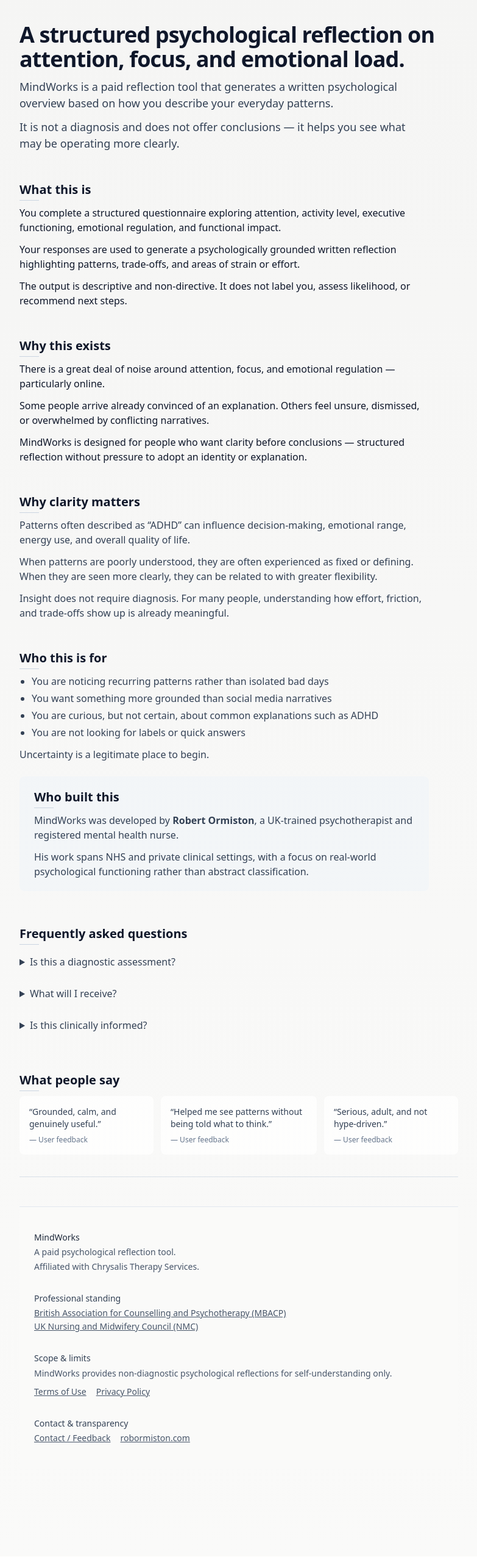
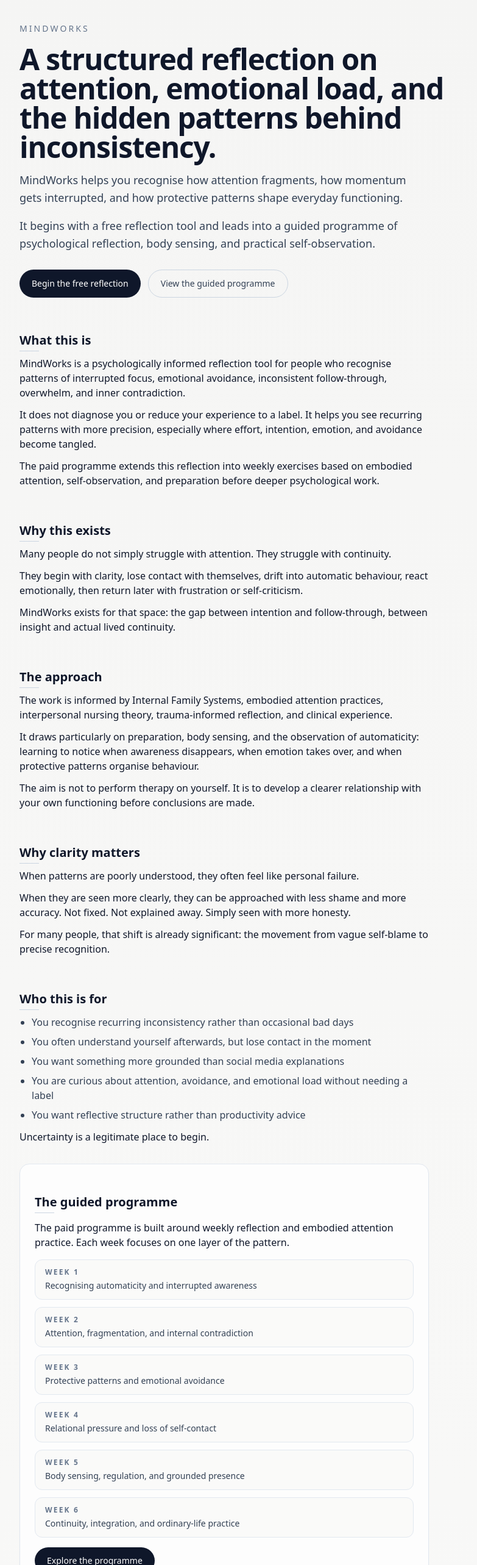
Before and after one commit to stopinder/therapy-orientation-quiz, a Vue app: page /about in a window 1280 px wide. Shown: the part 80-2646 px from the top of the page at 61% size, without its empty margins (248-1031 px from the left). Built offline with nearby package versions, Linux system fonts and the light colour scheme.

Commit message:
Revise MindWorks about page positioning

```diff
--- a/src/views/About.vue
+++ b/src/views/About.vue
@@ -1,211 +1,310 @@
 <template>
   <main class="min-h-screen bg-gradient-to-b from-stone-100 to-stone-50 px-6 pt-10 pb-16">
-    <div class="max-w-3xl mx-auto px-6 pt-6 pb-20 space-y-6">
+    <div class="max-w-3xl mx-auto px-6 pt-6 pb-20 space-y-8">
 
       <!-- HERO -->
-      <section class="space-y-3">
-        <h1 class="text-3xl md:text-4xl font-semibold tracking-tight">
-          A structured psychological reflection on attention, focus, and emotional load.
+      <section class="space-y-4">
+        <p class="text-sm uppercase tracking-[0.22em] text-slate-500">
+          MindWorks
+        </p>
+
+        <h1 class="text-3xl md:text-5xl font-semibold tracking-tight text-slate-900 leading-tight">
+          A structured reflection on attention, emotional load, and the hidden patterns behind inconsistency.
         </h1>
 
-        <p class="text-lg leading-normal text-slate-700 max-w-2xl">
-          MindWorks is a paid reflection tool that generates a written psychological overview
-          based on how you describe your everyday patterns.
+        <p class="text-lg leading-relaxed text-slate-700 max-w-2xl">
+          MindWorks helps you recognise how attention fragments, how momentum gets interrupted,
+          and how protective patterns shape everyday functioning.
         </p>
 
-        <p class="text-lg leading-normal text-slate-700 max-w-2xl">
-          It is not a diagnosis and does not offer conclusions —
-          it helps you see what may be operating more clearly.
+        <p class="text-lg leading-relaxed text-slate-700 max-w-2xl">
+          It begins with a free reflection tool and leads into a guided programme of psychological
+          reflection, body sensing, and practical self-observation.
         </p>
+
+        <div class="pt-3 flex flex-wrap gap-3">
+          <router-link
+              to="/adhd-quiz"
+              class="inline-flex items-center rounded-full bg-slate-900 px-5 py-3 text-sm font-medium text-white hover:bg-slate-700 transition"
+          >
+            Begin the free reflection
+          </router-link>
+
+          <router-link
+              to="/programme"
+              class="inline-flex items-center rounded-full border border-slate-300 px-5 py-3 text-sm font-medium text-slate-700 hover:border-slate-500 hover:text-slate-900 transition"
+          >
+            View the guided programme
+          </router-link>
+        </div>
       </section>
 
       <!-- WHAT THIS IS -->
       <section class="space-y-3 max-w-2xl">
-        <h2 class="text-xl font-semibold relative inline-block mt-6">
+        <h2 class="section-heading">
           What this is
-          <span class="absolute left-0 -bottom-1 h-px w-8 bg-slate-300"></span>
         </h2>
 
         <p>
-          You complete a structured questionnaire exploring attention, activity level,
-          executive functioning, emotional regulation, and functional impact.
+          MindWorks is a psychologically informed reflection tool for people who recognise patterns
+          of interrupted focus, emotional avoidance, inconsistent follow-through, overwhelm, and inner
+          contradiction.
         </p>
 
         <p>
-          Your responses are used to generate a psychologically grounded written reflection
-          highlighting patterns, trade-offs, and areas of strain or effort.
+          It does not diagnose you or reduce your experience to a label. It helps you see recurring
+          patterns with more precision, especially where effort, intention, emotion, and avoidance
+          become tangled.
         </p>
 
         <p>
-          The output is descriptive and non-directive. It does not label you,
-          assess likelihood, or recommend next steps.
+          The paid programme extends this reflection into weekly exercises based on embodied attention,
+          self-observation, and preparation before deeper psychological work.
         </p>
       </section>
 
       <!-- WHY THIS EXISTS -->
       <section class="space-y-3 max-w-2xl">
-        <h2 class="text-xl font-semibold relative inline-block mt-6">
+        <h2 class="section-heading">
           Why this exists
-          <span class="absolute left-0 -bottom-1 h-px w-8 bg-slate-300"></span>
         </h2>
 
         <p>
-          There is a great deal of noise around attention, focus, and emotional regulation —
-          particularly online.
+          Many people do not simply struggle with attention. They struggle with continuity.
         </p>
 
         <p>
-          Some people arrive already convinced of an explanation.
-          Others feel unsure, dismissed, or overwhelmed by conflicting narratives.
+          They begin with clarity, lose contact with themselves, drift into automatic behaviour,
+          react emotionally, then return later with frustration or self-criticism.
         </p>
 
         <p>
-          MindWorks is designed for people who want clarity before conclusions —
-          structured reflection without pressure to adopt an identity or explanation.
+          MindWorks exists for that space: the gap between intention and follow-through,
+          between insight and actual lived continuity.
+        </p>
+      </section>
+
+      <!-- APPROACH -->
+      <section class="space-y-3 max-w-2xl">
+        <h2 class="section-heading">
+          The approach
+        </h2>
+
+        <p>
+          The work is informed by Internal Family Systems, embodied attention practices,
+          interpersonal nursing theory, trauma-informed reflection, and clinical experience.
+        </p>
+
+        <p>
+          It draws particularly on preparation, body sensing, and the observation of automaticity:
+          learning to notice when awareness disappears, when emotion takes over, and when protective
+          patterns organise behaviour.
+        </p>
+
+        <p>
+          The aim is not to perform therapy on yourself. It is to develop a clearer relationship
+          with your own functioning before conclusions are made.
         </p>
       </section>
 
       <!-- WHY CLARITY MATTERS -->
       <section class="space-y-3 max-w-2xl">
-        <h2 class="text-xl font-semibold relative inline-block mt-6">
+        <h2 class="section-heading">
           Why clarity matters
-          <span class="absolute left-0 -bottom-1 h-px w-8 bg-slate-300"></span>
         </h2>
 
-        <p class="text-slate-700">
-          Patterns often described as “ADHD” can influence decision-making,
-          emotional range, energy use, and overall quality of life.
+        <p>
+          When patterns are poorly understood, they often feel like personal failure.
         </p>
 
-        <p class="text-slate-700">
-          When patterns are poorly understood, they are often experienced as fixed or defining.
-          When they are seen more clearly, they can be related to with greater flexibility.
+        <p>
+          When they are seen more clearly, they can be approached with less shame and more accuracy.
+          Not fixed. Not explained away. Simply seen with more honesty.
         </p>
 
-        <p class="text-slate-700">
-          Insight does not require diagnosis.
-          For many people, understanding how effort, friction, and trade-offs show up
-          is already meaningful.
+        <p>
+          For many people, that shift is already significant: the movement from vague self-blame
+          to precise recognition.
         </p>
       </section>
 
       <!-- WHO THIS IS FOR -->
       <section class="space-y-3 max-w-2xl">
-        <h2 class="text-xl font-semibold relative inline-block mt-6">
+        <h2 class="section-heading">
           Who this is for
-          <span class="absolute left-0 -bottom-1 h-px w-8 bg-slate-300"></span>
         </h2>
 
-        <ul class="space-y-1 list-disc pl-5 text-slate-700">
-          <li>You are noticing recurring patterns rather than isolated bad days</li>
-          <li>You want something more grounded than social media narratives</li>
-          <li>You are curious, but not certain, about common explanations such as ADHD</li>
-          <li>You are not looking for labels or quick answers</li>
+        <ul class="space-y-2 list-disc pl-5 text-slate-700">
+          <li>You recognise recurring inconsistency rather than occasional bad days</li>
+          <li>You often understand yourself afterwards, but lose contact in the moment</li>
+          <li>You want something more grounded than social media explanations</li>
+          <li>You are curious about attention, avoidance, and emotional load without needing a label</li>
+          <li>You want reflective structure rather than productivity advice</li>
         </ul>
 
-        <p class="text-slate-700">
+        <p>
           Uncertainty is a legitimate place to begin.
         </p>
       </section>
 
-      <!-- WHO BUILT THIS -->
-      <section class="space-y-3 max-w-2xl bg-slate-100/70 rounded-lg px-6 py-5">
-        <h2 class="text-xl font-semibold relative inline-block">
-          Who built this
-          <span class="absolute left-0 -bottom-1 h-px w-8 bg-slate-300"></span>
+      <!-- PROGRAMME PREVIEW -->
+      <section class="space-y-4 max-w-2xl rounded-2xl bg-white/75 border border-slate-200 px-6 py-6 shadow-sm">
+        <h2 class="section-heading mt-0">
+          The guided programme
         </h2>
 
-        <p class="text-slate-700">
+        <p>
+          The paid programme is built around weekly reflection and embodied attention practice.
+          Each week focuses on one layer of the pattern.
+        </p>
+
+        <div class="grid gap-3 text-sm text-slate-700">
+          <div class="programme-row">
+            <span>Week 1</span>
+            <p>Recognising automaticity and interrupted awareness</p>
+          </div>
+
+          <div class="programme-row">
+            <span>Week 2</span>
+            <p>Attention, fragmentation, and internal contradiction</p>
+          </div>
+
+          <div class="programme-row">
+            <span>Week 3</span>
+            <p>Protective patterns and emotional avoidance</p>
+          </div>
+
+          <div class="programme-row">
+            <span>Week 4</span>
+            <p>Relational pressure and loss of self-contact</p>
+          </div>
+
+          <div class="programme-row">
+            <span>Week 5</span>
+            <p>Body sensing, regulation, and grounded presence</p>
+          </div>
+
+          <div class="programme-row">
+            <span>Week 6</span>
+            <p>Continuity, integration, and ordinary-life practice</p>
+          </div>
+        </div>
+
+        <router-link
+            to="/programme"
+            class="inline-flex items-center rounded-full bg-slate-900 px-5 py-3 text-sm font-medium text-white hover:bg-slate-700 transition"
+        >
+          Explore the programme
+        </router-link>
+      </section>
+
+      <!-- WHO BUILT THIS -->
+      <section class="space-y-3 max-w-2xl bg-slate-100/80 rounded-2xl px-6 py-6 border border-slate-200">
+        <h2 class="section-heading mt-0">
+          Who built this
+        </h2>
+
+        <p>
           MindWorks was developed by <strong>Robert Ormiston</strong>,
           a UK-trained psychotherapist and registered mental health nurse.
         </p>
 
-        <p class="text-slate-700">
-          His work spans NHS and private clinical settings,
-          with a focus on real-world psychological functioning
-          rather than abstract classification.
+        <p>
+          His work brings together clinical mental health experience, Internal Family Systems,
+          embodied attention practice, interpersonal nursing theory, and long-term study of
+          Fourth Way self-observation.
+        </p>
+
+        <p>
+          The emphasis is practical: how people function, lose contact, protect themselves,
+          and return to awareness in ordinary life.
         </p>
       </section>
 
       <!-- FAQ -->
       <section class="space-y-3 max-w-2xl pt-2">
-        <h2 class="text-xl font-semibold relative inline-block mt-6">
+        <h2 class="section-heading">
           Frequently asked questions
-          <span class="absolute left-0 -bottom-1 h-px w-8 bg-slate-300"></span>
         </h2>
 
-        <details class="py-2">
-          <summary class="cursor-pointer font-medium text-slate-700">
+        <details class="faq-item">
+          <summary>
             Is this a diagnostic assessment?
           </summary>
-          <p class="mt-2 text-slate-600">
-            No. This reflection is deliberately non-diagnostic.
+          <p>
+            No. MindWorks is deliberately non-diagnostic. It offers psychological reflection,
+            not assessment or clinical conclusions.
           </p>
         </details>
 
-        <details class="py-2">
-          <summary class="cursor-pointer font-medium text-slate-700">
-            What will I receive?
+        <details class="faq-item">
+          <summary>
+            What will I receive from the free reflection?
           </summary>
-          <p class="mt-2 text-slate-600">
-            A written psychological reflection summarising patterns and themes.
+          <p>
+            You will receive a written reflection based on your responses, describing patterns,
+            trade-offs, emotional load, and areas of interrupted functioning.
           </p>
         </details>
 
-        <details class="py-2">
-          <summary class="cursor-pointer font-medium text-slate-700">
-            Is this clinically informed?
+        <details class="faq-item">
+          <summary>
+            What is the paid programme?
           </summary>
-          <p class="mt-2 text-slate-600">
-            Yes — clinical frameworks are used reflectively, not diagnostically.
+          <p>
+            A structured six-week reflective programme with short lessons, body sensing exercises,
+            written prompts, and ordinary-life integration tasks.
+          </p>
+        </details>
+
+        <details class="faq-item">
+          <summary>
+            Is this therapy?
+          </summary>
+          <p>
+            No. It is a guided reflection and self-observation programme. It may support personal
+            insight, but it is not a substitute for therapy, diagnosis, or medical care.
           </p>
         </details>
       </section>
 
-      <!-- REVIEWS -->
+      <!-- TESTIMONIALS -->
       <section class="space-y-3 max-w-3xl pt-2">
-        <h2 class="text-xl font-semibold relative inline-block mt-6">
+        <h2 class="section-heading">
           What people say
-          <span class="absolute left-0 -bottom-1 h-px w-8 bg-slate-300"></span>
         </h2>
 
         <div class="flex gap-3 overflow-x-auto pb-3 scrollbar-hide">
-          <div class="min-w-[220px] bg-white/80 rounded-lg p-4 shadow-soft">
-            <p class="text-slate-700 text-sm">
+          <div class="testimonial-card">
+            <p>
               “Grounded, calm, and genuinely useful.”
             </p>
-            <p class="mt-2 text-xs text-slate-500">— User feedback</p>
+            <span>— User feedback</span>
           </div>
 
-          <div class="min-w-[220px] bg-white/80 rounded-lg p-4 shadow-soft">
-            <p class="text-slate-700 text-sm">
+          <div class="testimonial-card">
+            <p>
               “Helped me see patterns without being told what to think.”
             </p>
-            <p class="mt-2 text-xs text-slate-500">— User feedback</p>
+            <span>— User feedback</span>
           </div>
 
-          <div class="min-w-[220px] bg-white/80 rounded-lg p-4 shadow-soft">
-            <p class="text-slate-700 text-sm">
+          <div class="testimonial-card">
+            <p>
               “Serious, adult, and not hype-driven.”
             </p>
-            <p class="mt-2 text-xs text-slate-500">— User feedback</p>
+            <span>— User feedback</span>
           </div>
         </div>
       </section>
 
-
-
-
-
-      <div class="mt-8 pt-6 border-t border-slate-300/70"></div>
-
       <!-- FOOTER -->
-      <footer class="mt-16 border-t border-slate-200 bg-stone-50 px-6 py-10 text-sm text-slate-600">
-        <div class="max-w-3xl mx-auto space-y-8">
+      <footer class="mt-16 border-t border-slate-200 pt-10 text-sm text-slate-600">
+        <div class="space-y-8">
 
           <div class="space-y-1">
             <p class="font-medium text-slate-800">MindWorks</p>
-            <p>A paid psychological reflection tool.</p>
+            <p>A non-diagnostic psychological reflection tool and guided programme.</p>
             <p>Affiliated with Chrysalis Therapy Services.</p>
           </div>
 
@@ -217,7 +316,7 @@
                     href="https://www.bacp.co.uk/"
                     target="_blank"
                     rel="noopener noreferrer"
-                    class="hover:text-slate-800 underline"
+                    class="footer-link"
                 >
                   British Association for Counselling and Psychotherapy (MBACP)
                 </a>
@@ -227,7 +326,7 @@
                     href="https://www.nmc.org.uk/"
                     target="_blank"
                     rel="noopener noreferrer"
-                    class="hover:text-slate-800 underline"
+                    class="footer-link"
                 >
                   UK Nursing and Midwifery Council (NMC)
                 </a>
@@ -238,13 +337,15 @@
           <div class="space-y-1">
             <p class="font-medium text-slate-700">Scope &amp; limits</p>
             <p class="leading-relaxed">
-              MindWorks provides non-diagnostic psychological reflections for self-understanding only.
+              MindWorks provides non-diagnostic psychological reflection for self-understanding only.
+              It does not provide emergency support, diagnosis, treatment, or medical advice.
             </p>
+
             <nav class="flex flex-wrap gap-x-4 gap-y-1 pt-1">
-              <router-link to="/terms" class="underline hover:text-slate-800">
+              <router-link to="/terms" class="footer-link">
                 Terms of Use
               </router-link>
-              <router-link to="/privacy" class="underline hover:text-slate-800">
+              <router-link to="/privacy" class="footer-link">
                 Privacy Policy
               </router-link>
             </nav>
@@ -253,14 +354,14 @@
           <div class="space-y-1">
             <p class="font-medium text-slate-700">Contact &amp; transparency</p>
             <nav class="flex flex-wrap gap-x-4 gap-y-1">
-              <router-link to="/contact" class="underline hover:text-slate-800">
+              <router-link to="/contact" class="footer-link">
                 Contact / Feedback
               </router-link>
               <a
                   href="https://robormiston.com"
                   target="_blank"
                   rel="noopener noreferrer"
-                  class="underline hover:text-slate-800"
+                  class="footer-link"
               >
                 robormiston.com
               </a>
@@ -277,3 +378,54 @@
 <script setup>
 // About page — static content only
 </script>
+
+<style scoped>
+.section-heading {
+  @apply text-xl font-semibold relative inline-block mt-6 text-slate-900;
+}
+
+.section-heading::after {
+  content: "";
+  @apply absolute left-0 -bottom-1 h-px w-8 bg-slate-300;
+}
+
+.programme-row {
+  @apply rounded-xl border border-slate-200 bg-stone-50/80 px-4 py-3;
+}
+
+.programme-row span {
+  @apply block text-xs font-semibold uppercase tracking-[0.18em] text-slate-500;
+}
+
+.programme-row p {
+  @apply mt-1 text-slate-700;
+}
+
+.faq-item {
+  @apply border-b border-slate-200 py-3;
+}
+
+.faq-item summary {
+  @apply cursor-pointer font-medium text-slate-700;
+}
+
+.faq-item p {
+  @apply mt-2 text-slate-600 leading-relaxed;
+}
+
+.testimonial-card {
+  @apply min-w-[220px] bg-white/80 rounded-xl p-4 shadow-sm border border-slate-200;
+}
+
+.testimonial-card p {
+  @apply text-slate-700 text-sm leading-relaxed;
+}
+
+.testimonial-card span {
+  @apply mt-2 block text-xs text-slate-500;
+}
+
+.footer-link {
+  @apply underline hover:text-slate-800;
+}
+</style>
```
